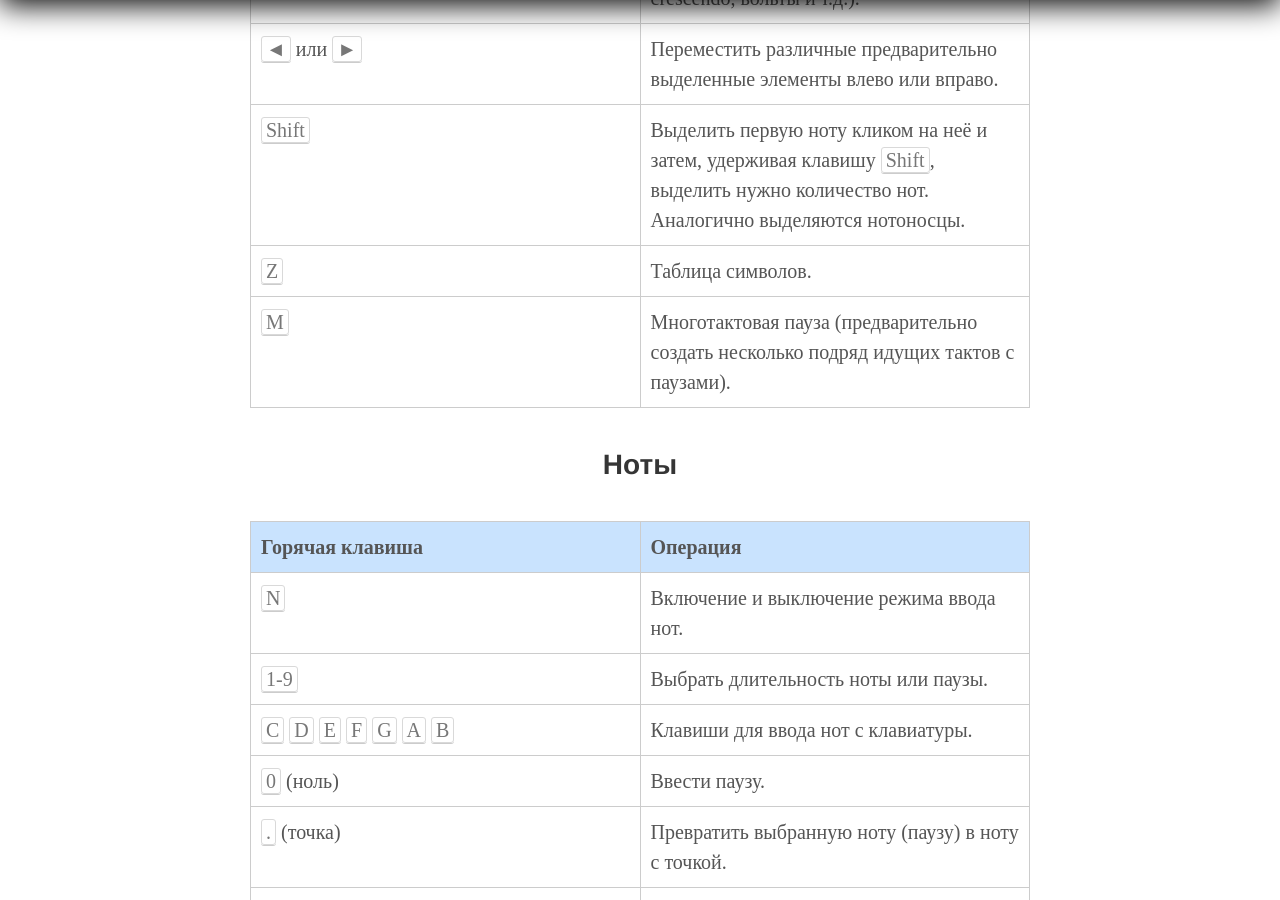
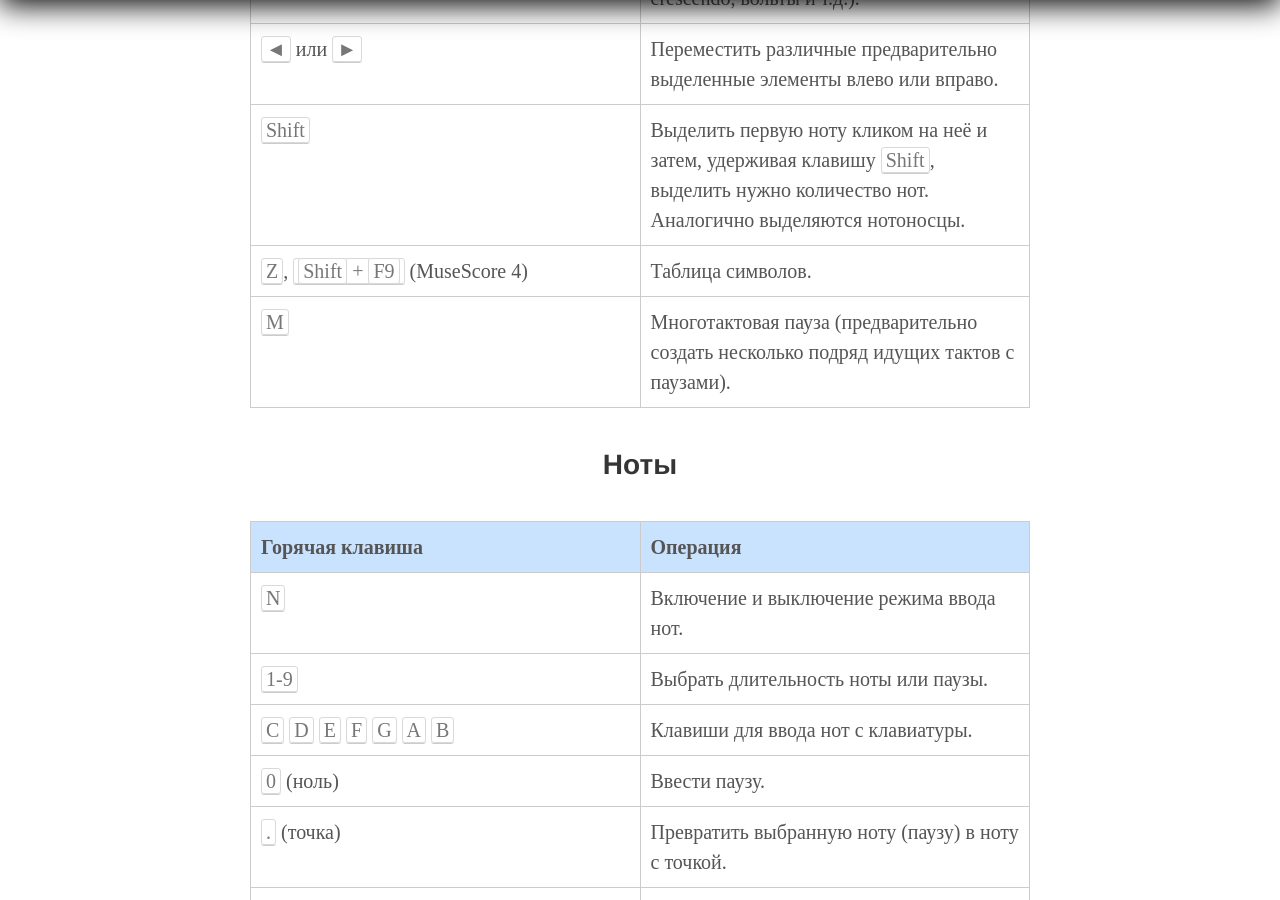
Before and after one commit to postolny/postolny.github.io, a Jekyll site: the page built from _posts/2021-12-24-musescore.md, in a window 1280 px wide and 900 px high, scrolled down 25710 px. Built offline with Jekyll 4.4.1, drawn with Linux system fonts in a browser that asks for light colours.

Commit message:
Add files via upload

```diff
--- a/_posts/2021-12-24-musescore.md
+++ b/_posts/2021-12-24-musescore.md
@@ -304,7 +304,7 @@ MuseScore – бесплатный нотный редактор, в котор
 |<kbd>Shift</kbd> + <kbd>►</kbd> или <kbd>Shift</kbd> + <kbd>◄</kbd>|Переместить (удлинить или укоротить) различные предварительно выделенные знаки (например, лиги, diminuendo, crescendo, вольты и т.д.).|
 |<kbd>◄</kbd> или <kbd>►</kbd>|Переместить различные предварительно выделенные элементы влево или вправо.|
 |<kbd>Shift</kbd>|Выделить первую ноту кликом на неё и затем, удерживая клавишу <kbd>Shift</kbd>, выделить нужно количество нот. Аналогично выделяются нотоносцы.|
-|<kbd>Z</kbd>|Таблица символов.|
+|<kbd>Z</kbd>, <kbd><kbd>Shift</kbd> + <kbd>F9</kbd></kbd> (MuseScore 4)|Таблица символов.|
 |<kbd>M</kbd>|Многотактовая пауза (предварительно создать несколько подряд идущих тактов с паузами).|
 
 #### Ноты
```
